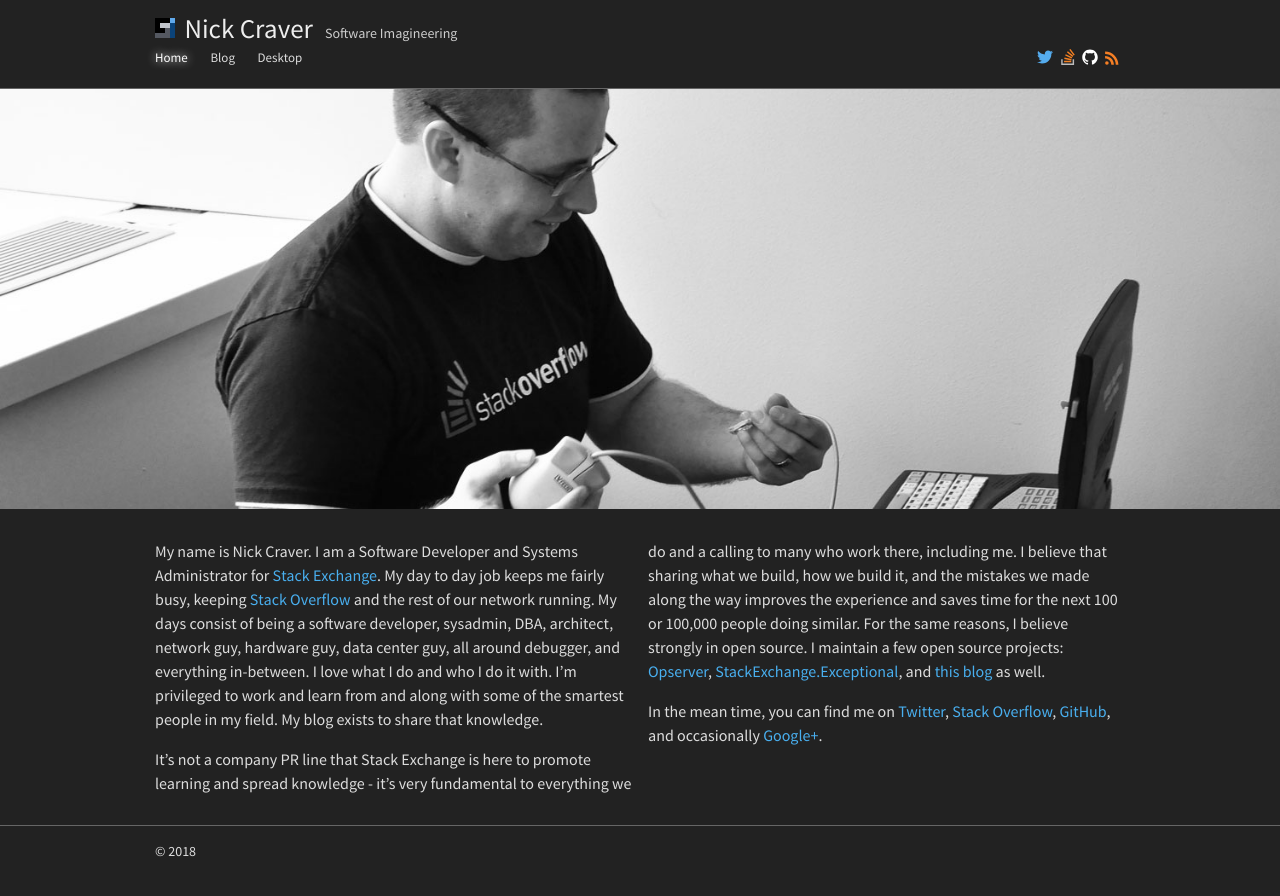
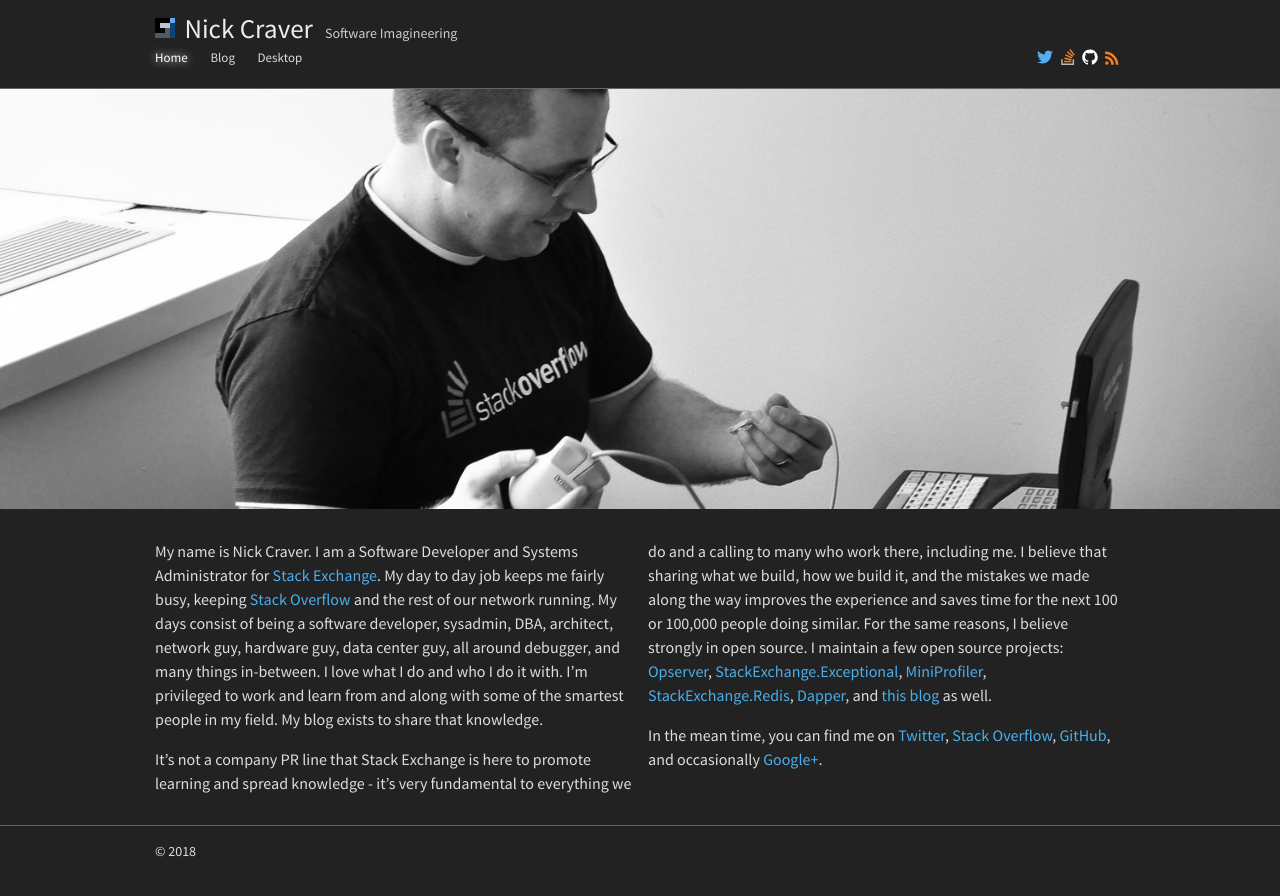
Before and after one commit to NickCraver/nickcraver.github.com, a Jekyll site: the page built from index.html, in a window 1280 px wide. Shown: the top 896 px of the page. Built offline with Jekyll 4.4.1, drawn with Linux system fonts in a browser that asks for light colours.

Commit message:
Update about me page

```diff
--- a/_includes/about.md
+++ b/_includes/about.md
@@ -1,5 +1,5 @@
-My name is Nick Craver. I am a Software Developer and Systems Administrator for [Stack Exchange](https://stackexchange.com/). My day to day job keeps me fairly busy, keeping [Stack Overflow](https://stackoverflow.com/) and the rest of our network running. My days consist of being a software developer, sysadmin, DBA, architect, network guy, hardware guy, data center guy, all around debugger, and everything in-between. I love what I do and who I do it with. I'm privileged to work and learn from and along with some of the smartest people in my field. My blog exists to share that knowledge.
+My name is Nick Craver. I am a Software Developer and Systems Administrator for [Stack Exchange](https://stackexchange.com/). My day to day job keeps me fairly busy, keeping [Stack Overflow](https://stackoverflow.com/) and the rest of our network running. My days consist of being a software developer, sysadmin, DBA, architect, network guy, hardware guy, data center guy, all around debugger, and many things in-between. I love what I do and who I do it with. I'm privileged to work and learn from and along with some of the smartest people in my field. My blog exists to share that knowledge.
 
-It's not a company PR line that Stack Exchange is here to promote learning and spread knowledge - it's very fundamental to everything we do and a calling to many who work there, including me. I believe that sharing what we build, how we build it, and the mistakes we made along the way improves the experience and saves time for the next 100 or 100,000 people doing similar. For the same reasons, I believe strongly in open source. I maintain a few open source projects: [Opserver](https://github.com/Opserver/Opserver), [StackExchange.Exceptional](https://github.com/NickCraver/StackExchange.Exceptional), and [this blog](https://github.com/NickCraver/nickcraver.github.com) as well.
+It's not a company PR line that Stack Exchange is here to promote learning and spread knowledge - it's very fundamental to everything we do and a calling to many who work there, including me. I believe that sharing what we build, how we build it, and the mistakes we made along the way improves the experience and saves time for the next 100 or 100,000 people doing similar. For the same reasons, I believe strongly in open source. I maintain a few open source projects: [Opserver](https://github.com/Opserver/Opserver), [StackExchange.Exceptional](https://github.com/NickCraver/StackExchange.Exceptional), [MiniProfiler](https://github.com/MiniProfiler/dotnet), [StackExchange.Redis](https://github.com/StackExchange/StackExchange.Redis), [Dapper](https://github.com/StackExchange/Dapper/), and [this blog](https://github.com/NickCraver/nickcraver.github.com) as well.
 
 In the mean time, you can find me on [Twitter](https://twitter.com/Nick_Craver), [Stack Overflow](https://stackoverflow.com/users/13249/nick-craver), [GitHub](https://github.com/NickCraver), and occasionally <a href="https://plus.google.com/109466935056652719352/posts" rel="me">Google+</a>.
```
